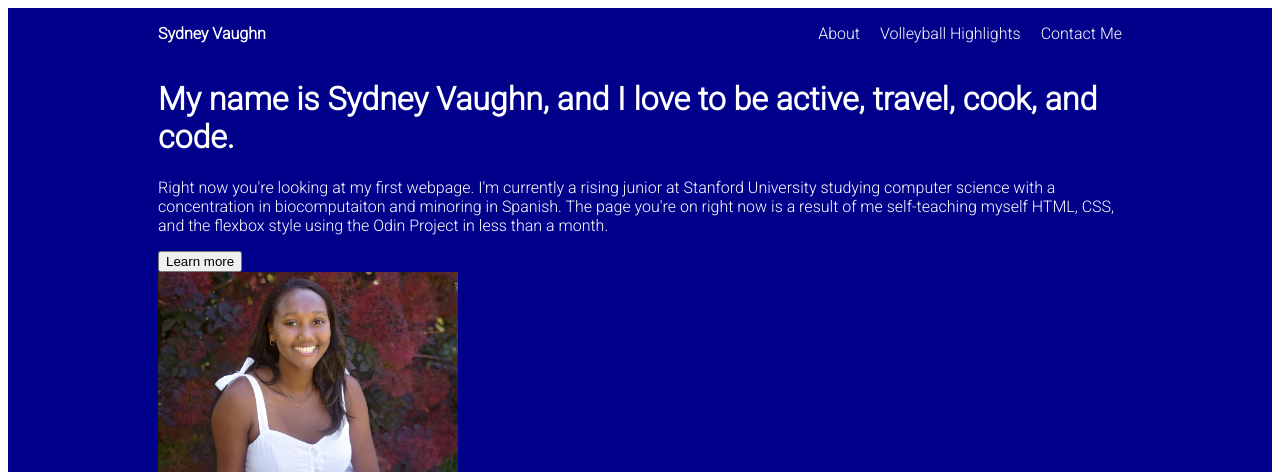
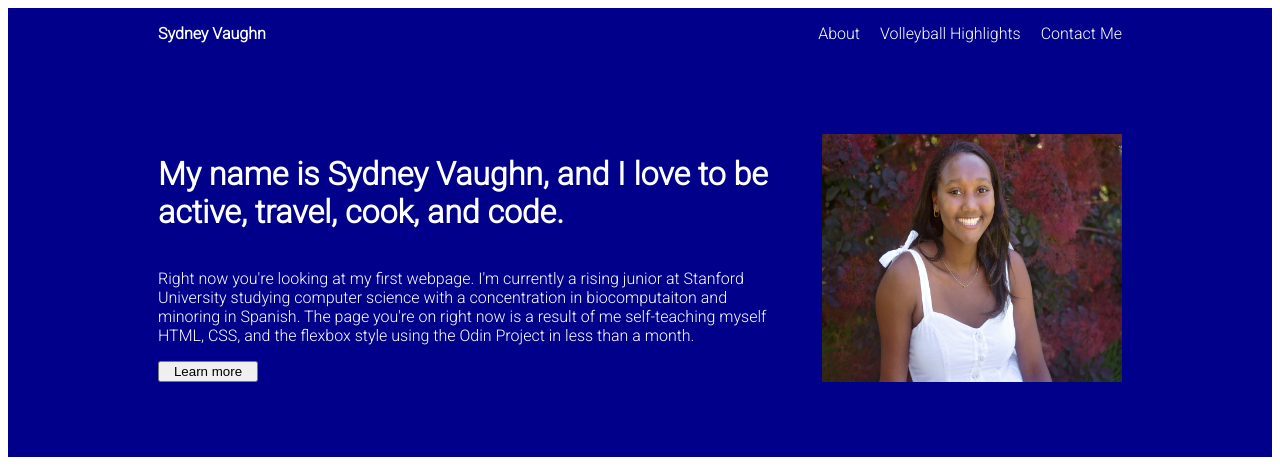
Before and after one commit to svaughn4/landing_page, a plain HTML site: page index.html in a window 1280 px wide. Shown: the top 472 px of the page. Drawn offline with Linux system fonts and the light colour scheme.

Commit message:
Space out and align intro contents of top block

```diff
--- a/style.css
+++ b/style.css
@@ -13,12 +13,28 @@ body{
     flex-direction: column;
     padding: 0 150px;
     padding-bottom: 75px;
+    gap: 75px;
 }
 
 .header{
     display: flex;
     align-items: center;
     justify-content: space-between;
+}
+
+.info{
+    display: flex;
+    gap: 50px;
+}
+
+.intro{
+    display: flex;
+    flex-direction: column;
+    flex-wrap: wrap;
+}
+
+button{
+    width: 100px;
 }
 
 .quote{
```
